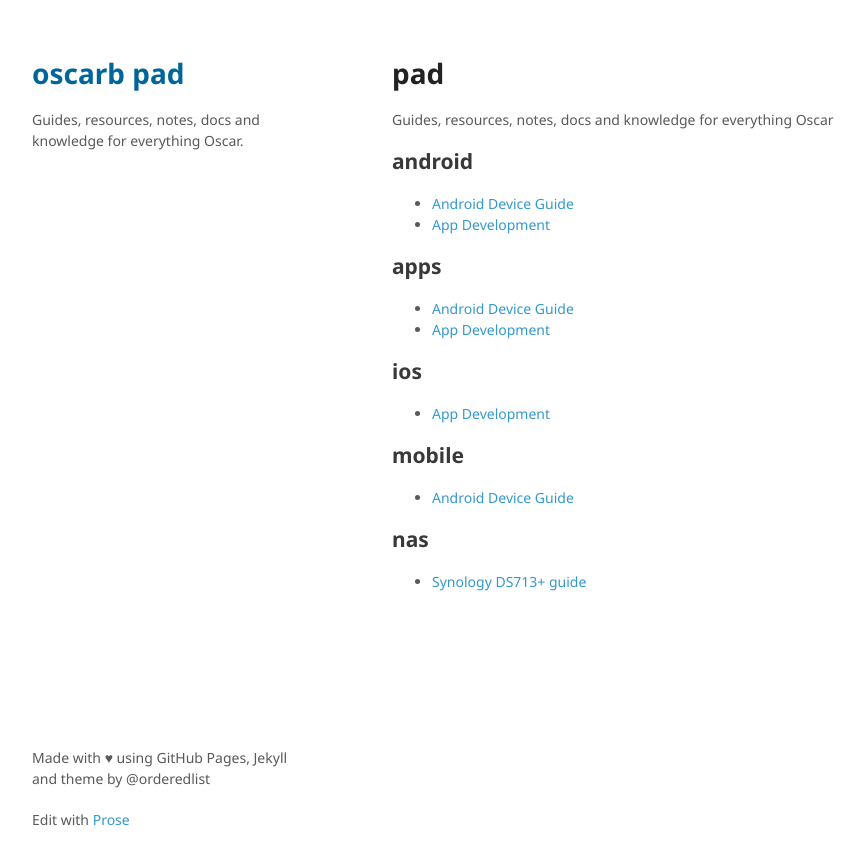
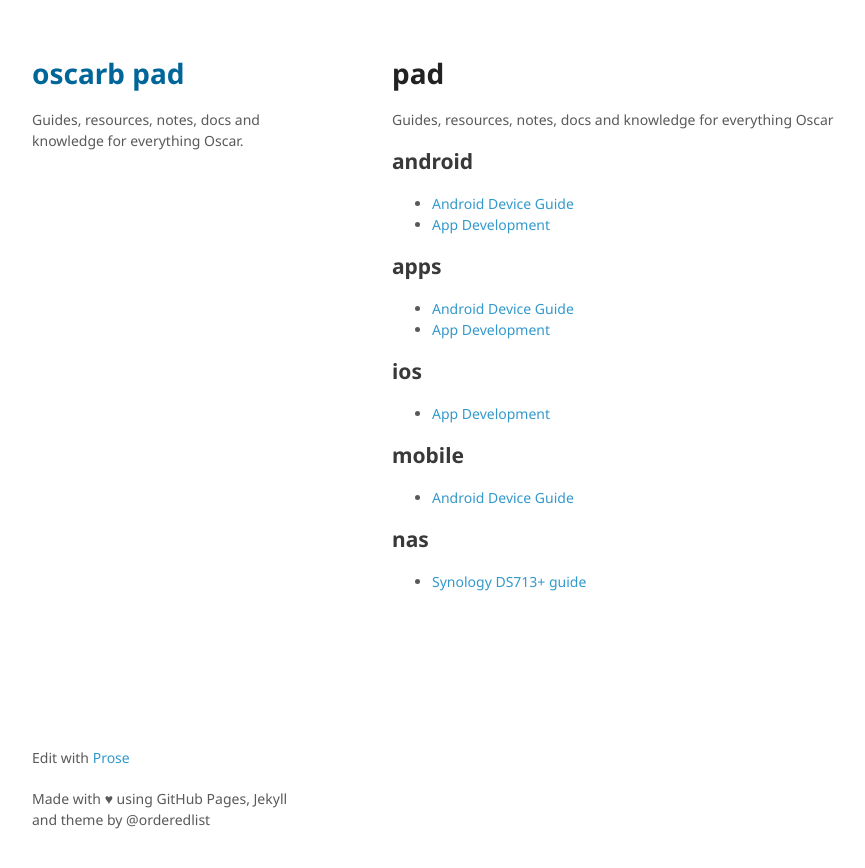
Before and after one commit to oscarb/pad, a Jekyll site: the page built from index.md, in a window 1280 px wide. Shown: the top 868 px of the page, without its empty margins (128-993 px from the left). Built offline with Jekyll 4.4.1, drawn with Linux system fonts in a browser that asks for light colours.

Commit message:
Change order

```diff
--- a/_includes/footer.md
+++ b/_includes/footer.md
@@ -1,3 +1,3 @@
+Edit with [Prose](http://prose.io/)
+
 Made with ♥ using GitHub Pages, Jekyll and theme by @orderedlist
-
-Edit with [Prose](http://prose.io/)
```
